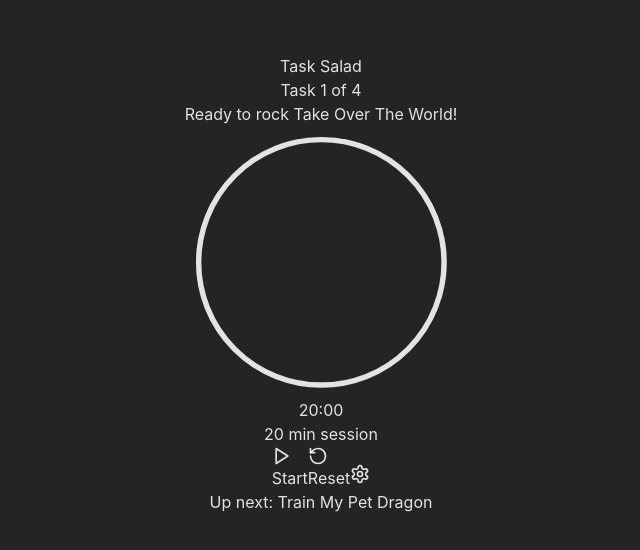
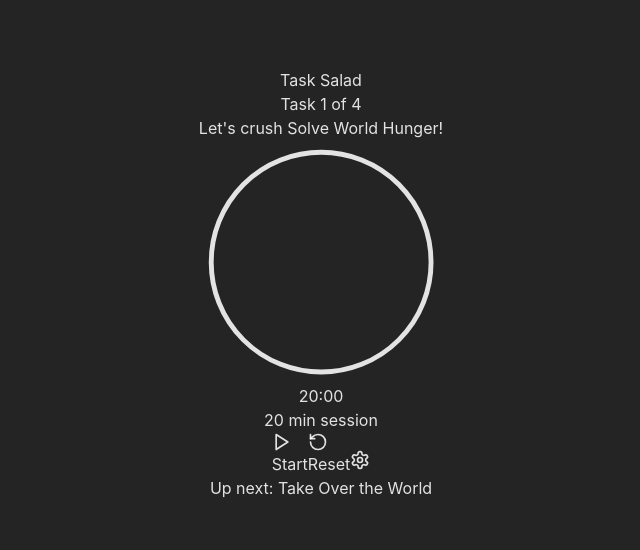
Before and after one commit to ShakespeareGeek/task-salad, a React (Vite) app: page / in a window 1280 px wide. Shown: the part 116-666 px from the top of the page, without its empty margins (319-959 px from the left). Built offline with nearby package versions, Linux system fonts and the light colour scheme.

Commit message:
local storage support

```diff
--- a/src/App.jsx
+++ b/src/App.jsx
@@ -1,16 +1,100 @@
 import React, { useState, useEffect, useRef } from 'react';
 import { Play, Pause, RotateCcw, Plus, X, Settings, Shuffle, GripVertical } from 'lucide-react';
 
+  // Enhanced local storage functions with error checking
+const saveToLocalStorage = (key, value) => {
+  try {
+    localStorage.setItem(key, JSON.stringify(value));
+  } catch (error) {
+    console.warn('Failed to save to localStorage:', error);
+  }
+};
+
+const loadFromLocalStorage = (key, defaultValue) => {
+  try {
+    const saved = localStorage.getItem(key);
+    if (!saved) return defaultValue;
+
+    const parsed = JSON.parse(saved);
+
+    // Validate the data based on the key
+    if (key === 'taskSaladTasks') {
+      // Ensure it's an array with at least one valid task
+      if (!Array.isArray(parsed) || parsed.length === 0) {
+        console.warn('Invalid tasks data, using defaults');
+        return defaultValue;
+      }
+      // Filter out any invalid tasks (non-strings or empty strings)
+      const validTasks = parsed.filter(task => typeof task === 'string' && task.trim().length > 0);
+      if (validTasks.length === 0) {
+        console.warn('No valid tasks found, using defaults');
+        return defaultValue;
+      }
+      return validTasks;
+    }
+
+    if (key === 'taskSaladCurrentIndex') {
+      // Ensure it's a valid number >= 0
+      if (typeof parsed !== 'number' || parsed < 0 || !Number.isInteger(parsed)) {
+        console.warn('Invalid currentTaskIndex, using 0');
+        return 0;
+      }
+      return parsed;
+    }
+
+    if (key === 'taskSaladSessionDuration') {
+      // Ensure it's a valid session duration (5-120 minutes)
+      if (typeof parsed !== 'number' || parsed < 5 || parsed > 120) {
+        console.warn('Invalid sessionDuration, using default');
+        return defaultValue;
+      }
+      return parsed;
+    }
+
+    if (key === 'taskSaladTimeLeft' || key === 'taskSaladTotalDuration') {
+      // Ensure it's a valid number >= 0
+      if (typeof parsed !== 'number' || parsed < 0) {
+        console.warn(`Invalid ${key}, using default`);
+        return defaultValue;
+      }
+      return parsed;
+    }
+
+    return parsed;
+  } catch (error) {
+    console.warn('Failed to load from localStorage:', error);
+    return defaultValue;
+  }
+};
+
 export default function App() {
-  const [tasks, setTasks] = useState(['Take Over The World', 'Train My Pet Dragon', 'Invent Time Travel', 'Become A Superhero']);
-  const [currentTaskIndex, setCurrentTaskIndex] = useState(0);
-  const [timeLeft, setTimeLeft] = useState(20 * 60); // 20 minutes in seconds
+  const [tasks, setTasks] = useState(() =>
+    loadFromLocalStorage('taskSaladTasks', ['Solve World Hunger', 'Take Over the World', 'Train My Pet Dragon', 'Create the Perfect Pizza'])
+  );
+  const [currentTaskIndex, setCurrentTaskIndex] = useState(() => {
+    const savedTasks = loadFromLocalStorage('taskSaladTasks', ['Solve World Hunger', 'Take Over the World', 'Train My Pet Dragon', 'Create the Perfect Pizza']);
+    const savedIndex = loadFromLocalStorage('taskSaladCurrentIndex', 0);
+
+    // Ensure the index is within bounds of the tasks array
+    return Math.min(savedIndex, savedTasks.length - 1);
+  });
+  const [sessionDuration, setSessionDuration] = useState(() =>
+    loadFromLocalStorage('taskSaladSessionDuration', 20)
+  );
+  const [timeLeft, setTimeLeft] = useState(() => {
+    const savedDuration = loadFromLocalStorage('taskSaladSessionDuration', 20);
+    return loadFromLocalStorage('taskSaladTimeLeft', savedDuration * 60);
+  });
+
+  const [totalDuration, setTotalDuration] = useState(() => {
+    const savedDuration = loadFromLocalStorage('taskSaladSessionDuration', 20);
+    return loadFromLocalStorage('taskSaladTotalDuration', savedDuration * 60);
+  });
+
   const [isRunning, setIsRunning] = useState(false);
-  const [sessionDuration, setSessionDuration] = useState(20);
   const [showSettings, setShowSettings] = useState(false);
   const [newTask, setNewTask] = useState('');
   const [startTime, setStartTime] = useState(null);
-  const [totalDuration, setTotalDuration] = useState(20 * 60);
   const [draggedIndex, setDraggedIndex] = useState(null);
   const [dragOverIndex, setDragOverIndex] = useState(null);
   const intervalRef = useRef(null);
@@ -45,6 +129,22 @@ const getCurrentTaskDisplay = () => {
     </>
   );
 };
+
+// Save tasks when they change
+useEffect(() => {
+  saveToLocalStorage('taskSaladTasks', tasks);
+}, [tasks]);
+
+// Save current task index when it changes
+useEffect(() => {
+  saveToLocalStorage('taskSaladCurrentIndex', currentTaskIndex);
+}, [currentTaskIndex]);
+
+// Save session duration when it changes
+useEffect(() => {
+  saveToLocalStorage('taskSaladSessionDuration', sessionDuration);
+}, [sessionDuration]);
+
   // Use performance.now() or Date.now() for accurate timing that works in background tabs
   useEffect(() => {
     if (isRunning) {
@@ -407,7 +507,7 @@ const getCurrentTaskDisplay = () => {
                   value={newTask}
                   onChange={(e) => setNewTask(e.target.value)}
                   placeholder="Add new task..."
-                  className="flex-1 px-3 py-2 border border-gray-300 rounded-lg text-sm focus:outline-none focus:ring-2 focus:ring-indigo-500 focus:border-transparent"
+                  className="flex-1 px-3 py-2 border border-gray-300 rounded-lg text-sm text-gray-900 focus:outline-none focus:ring-2 focus:ring-indigo-500 focus:border-transparent"
                   onKeyPress={(e) => e.key === 'Enter' && addTask()}
                 />
                 <button
```
